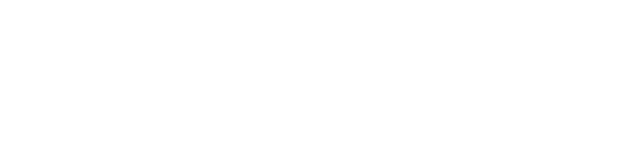
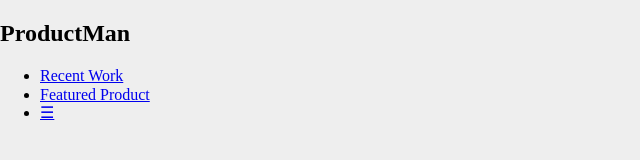
Before and after one commit to TimurTsokov/Black_White, a plain HTML site: page index.html in a window 1280 px wide. Shown: the whole page, without its empty margins (0-640 px from the left). Drawn offline with Linux system fonts and the light colour scheme; files that its build step writes are made by us from their sources.

Commit message:
commit 4 header html

```diff
--- a/css/style.css
+++ b/css/style.css
@@ -8,6 +8,7 @@
 
 html {
     height: 100%;
+    background: #eeeeee;
 }
 
 html, body {
--- a/index.html
+++ b/index.html
@@ -12,7 +12,18 @@
 </head>
 <body>
 <header>
-
+    <h2>ProductMan</h2>
+    <ul>
+        <li>
+            <a href="#">Recent Work</a>
+        </li>
+        <li>
+            <a href="#">Featured Product</a>
+        </li>
+        <li>
+            <a href="#">&#9776;</a>
+        </li>
+    </ul>
 </header>
 </body>
 </html>
```
